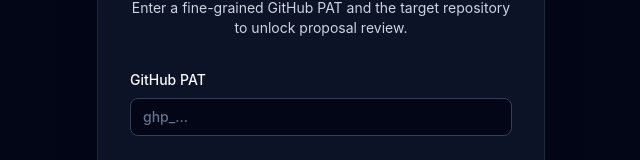
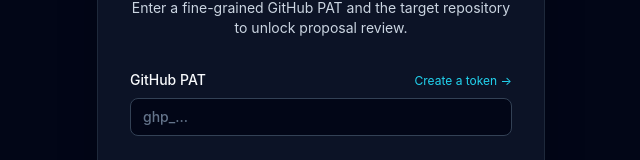
Before and after one commit to tcamise-gpsw/redraft, a React (Vite) app: page / in a window 1280 px wide. Shown: the part 139-299 px from the top of the page, without its empty margins (319-959 px from the left). Built offline with nearby package versions, Linux system fonts and the light colour scheme; what @milkdown/kit would draw is missing.

Commit message:
feat(auth): add create token deeplink to PAT input

```diff
--- a/src/components/auth/AuthForm.tsx
+++ b/src/components/auth/AuthForm.tsx
@@ -64,7 +64,17 @@
             className="block space-y-2 text-sm font-medium"
             htmlFor="github-pat"
           >
-            <span>GitHub PAT</span>
+            <div className="flex items-baseline justify-between">
+              <span>GitHub PAT</span>
+              <a
+                href="https://github.com/settings/tokens/new?scopes=repo&description=Proposal+Review+Workspace"
+                target="_blank"
+                rel="noopener noreferrer"
+                className="text-xs font-normal text-cyan-400 hover:text-cyan-300"
+              >
+                Create a token →
+              </a>
+            </div>
             <input
               id="github-pat"
               name="pat"
```
